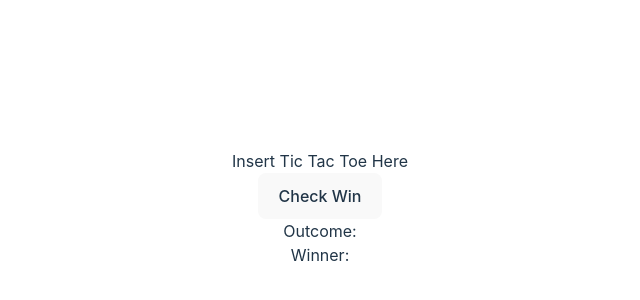
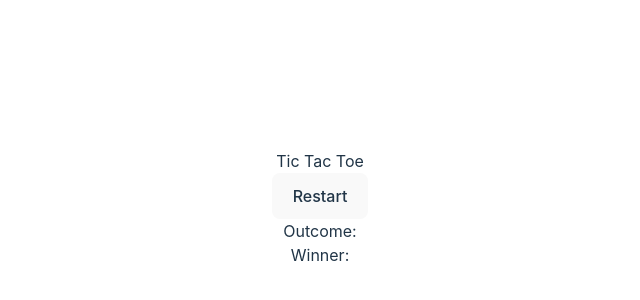
Before and after one commit to fractal-bootcamp/parthagrawal.tictactoe, a React (Vite) app: page / in a window 1280 px wide. Shown: the part 192-492 px from the top of the page, without its empty margins (320-960 px from the left). Built offline with nearby package versions, Linux system fonts and the light colour scheme.

Commit message:
restart button works

```diff
--- a/src/App.tsx
+++ b/src/App.tsx
@@ -193,7 +193,7 @@ const Board = () => {
   const [winState, setWinState] = useState<WinState>({ outcome: null, winner: "" })
 
 
-  const [board, setBoard] = useState<Board>(initialBoard)
+  const [board, setBoard] = useState<Board>(structuredClone(initialBoard))
   const [p, setPlayer] = useState<Winner>("O")
   // renders one row of the board
 
@@ -213,7 +213,7 @@ const Board = () => {
         return (<Row p={p} board={board} setBoard={setBoard} rowIndex={index} />)
       })}
 
-      <button onClick={() => setWinState(checkWinCondition(initialBoard))}>Check Win</button>
+      <button onClick={() => { setBoard(structuredClone(initialBoard)) }}>Restart</button >
       <p>
         Outcome: {winState.outcome}
       </p>
@@ -236,7 +236,7 @@ function App() {
   return (
     <>
 
-      Insert Tic Tac Toe Here
+      Tic Tac Toe
       <Board />
 
     </>
```
